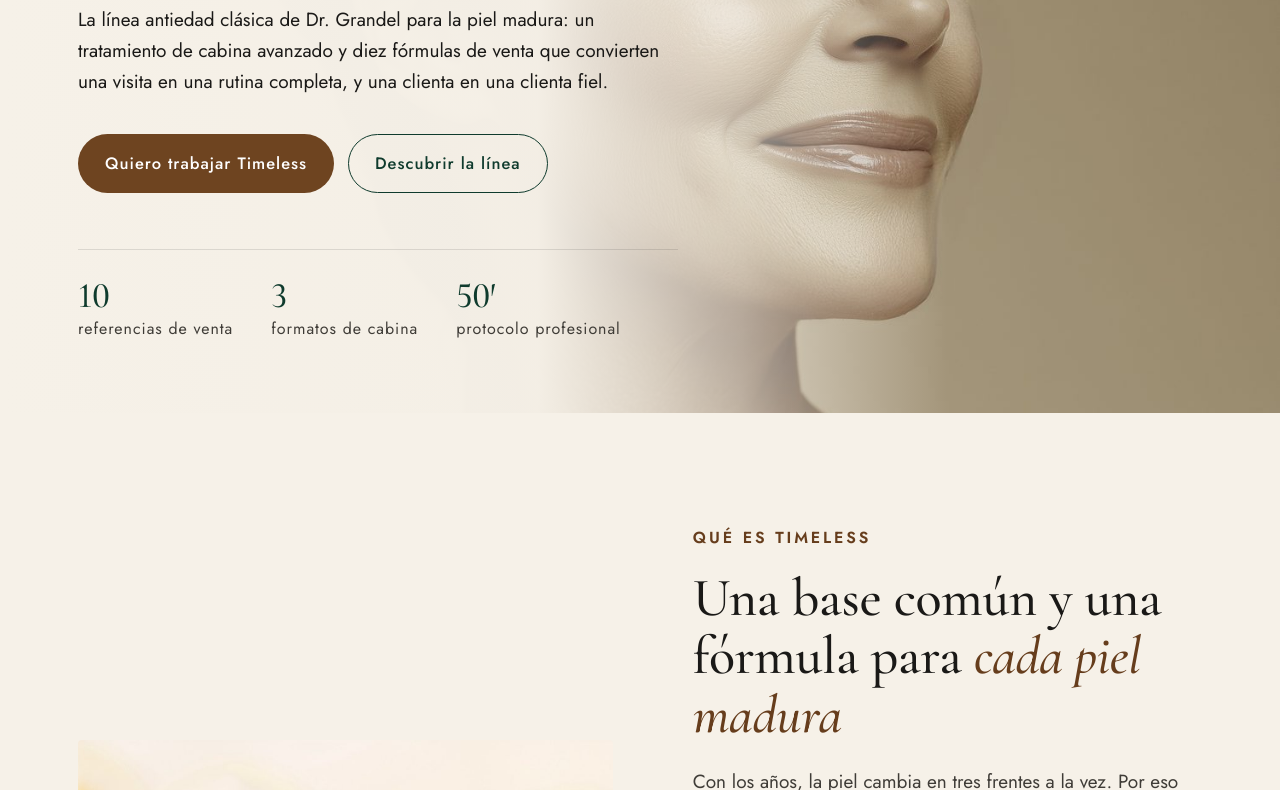
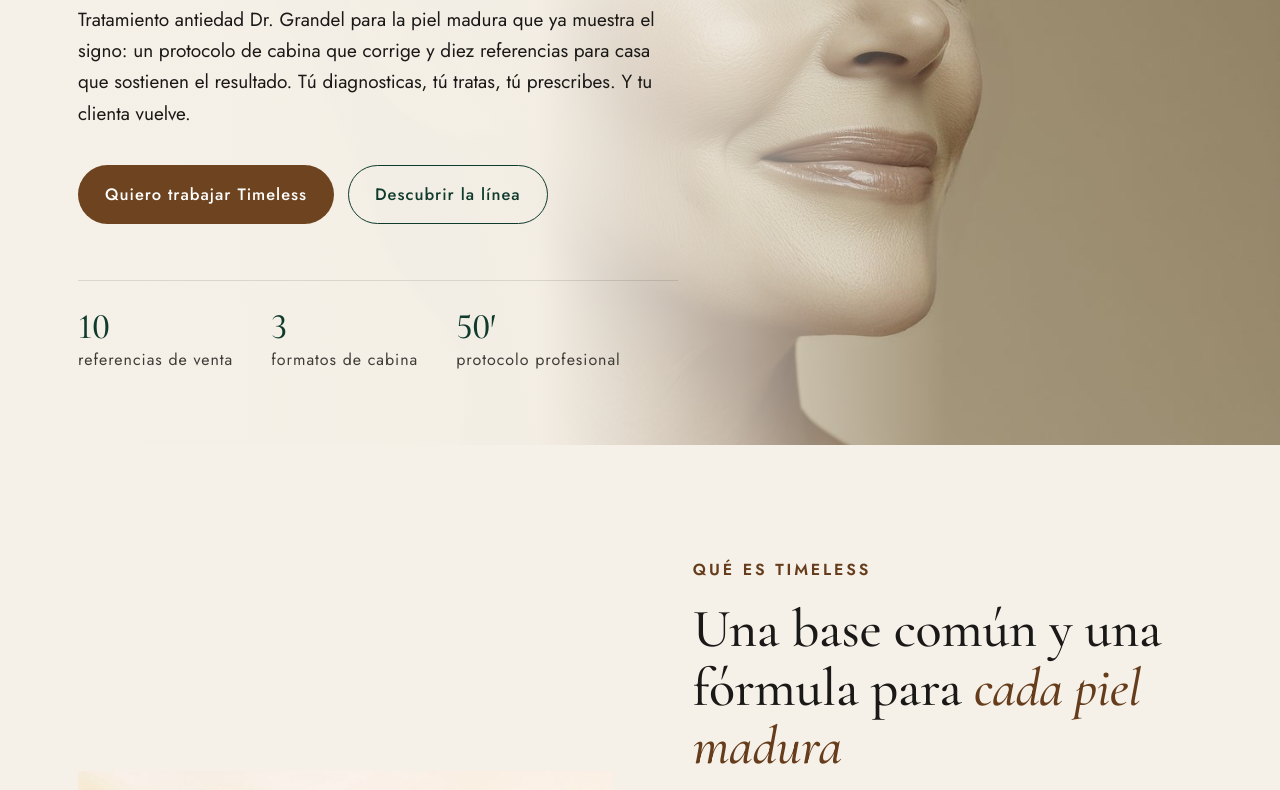
Before and after one commit to jose-bti-azp/lnd-prof-grandel-tmls, a plain HTML site: page index.html in a window 1280 px wide. Shown: the part 531-1321 px from the top of the page. Drawn offline with Linux system fonts and the light colour scheme.

Commit message:
INTRO TIMELESS

```diff
--- a/index.html
+++ b/index.html
@@ -297,7 +297,7 @@ footer img{height:18px;width:auto}
     <div class="hero-copy">
       <span class="eyebrow">Para profesionales de la estética</span>
       <h1>Timeless. &nbsp;El antiedad que se <em>prescribe</em>, no que se despacha.</h1>
-      <p class="lead">La línea antiedad clásica de Dr. Grandel para la piel madura: un tratamiento de cabina avanzado y diez fórmulas de venta que convierten una visita en una rutina completa, y una clienta en una clienta fiel.</p>
+      <p class="lead">Tratamiento antiedad Dr. Grandel para la piel madura que ya muestra el signo: un protocolo de cabina que corrige y diez referencias para casa que sostienen el resultado. Tú diagnosticas, tú tratas, tú prescribes. Y tu clienta vuelve. &nbsp;</p>
       <div class="ctas">
         <a class="btn btn-gold" href="#contacto">Quiero trabajar Timeless</a>
         <a class="btn btn-ghost" href="#timeless">Descubrir la línea</a>
```
